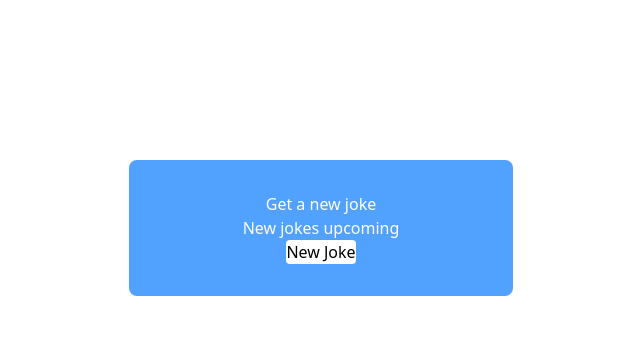
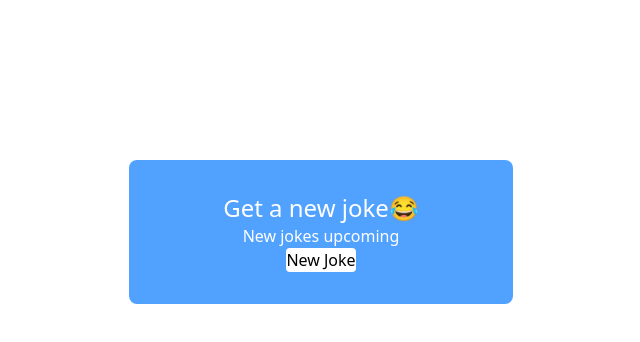
Before and after one commit to ZuRaSha16/voting-game, a React (Vite) app: page / in a window 1280 px wide. Shown: the top 342 px of the page, without its empty margins (319-959 px from the left). Built offline with nearby package versions, Linux system fonts and the light colour scheme.

Commit message:
setting up the main page with tailwind

```diff
--- a/src/App.jsx
+++ b/src/App.jsx
@@ -1,8 +1,8 @@
 function App() {
   return (
     <div className="text-center w-96 h-auto p-8 bg-blue-400 rounded-lg my-40 mx-auto text-white">
-      <h1>Get a new joke</h1>
-      <p>New jokes upcoming</p>
+      <h1 className="text-2xl">Get a new joke😂</h1>
+      <p className="text-l">New jokes upcoming</p>
       <button className="bg-white text-black rounded-sm">New Joke</button>
     </div>
   )
```
